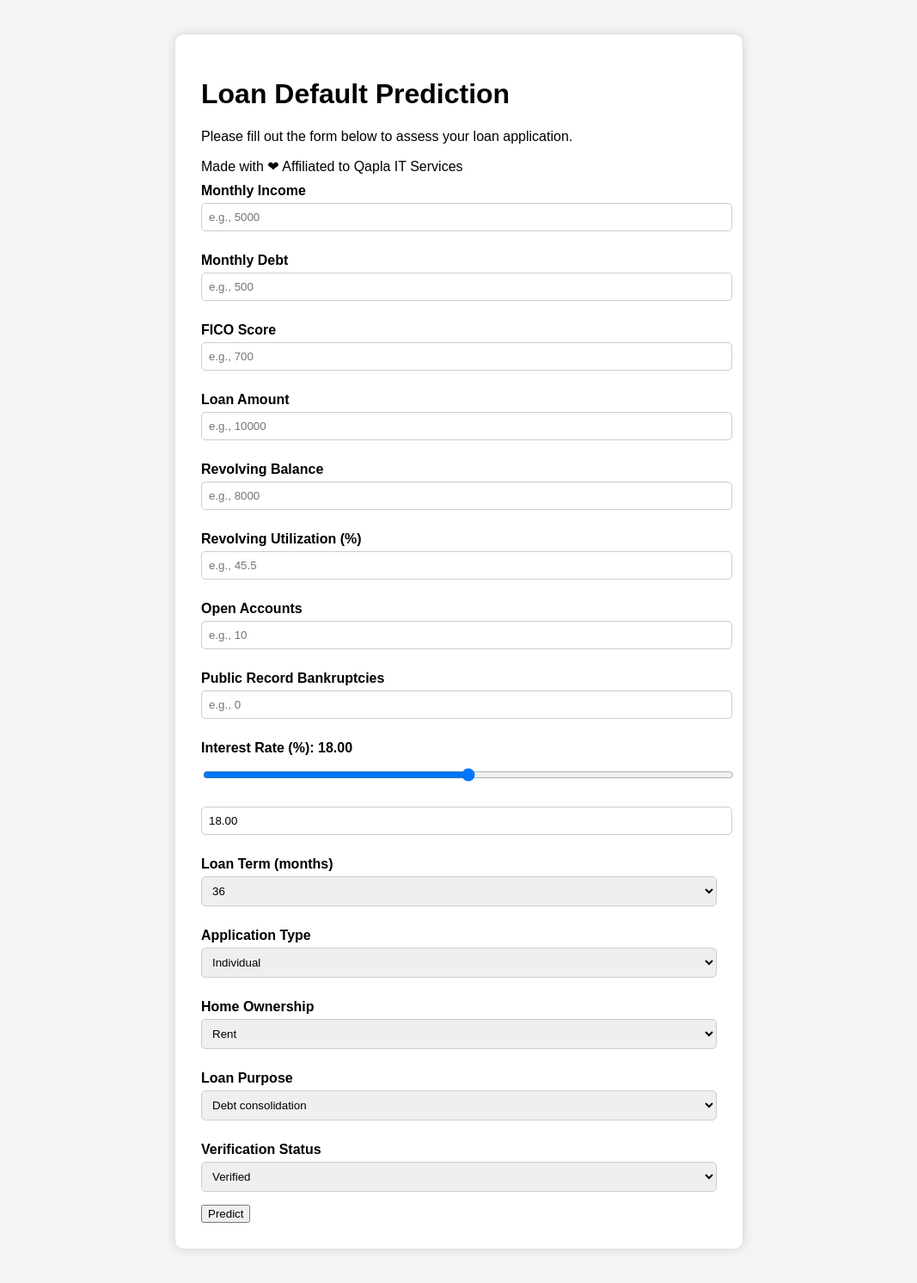
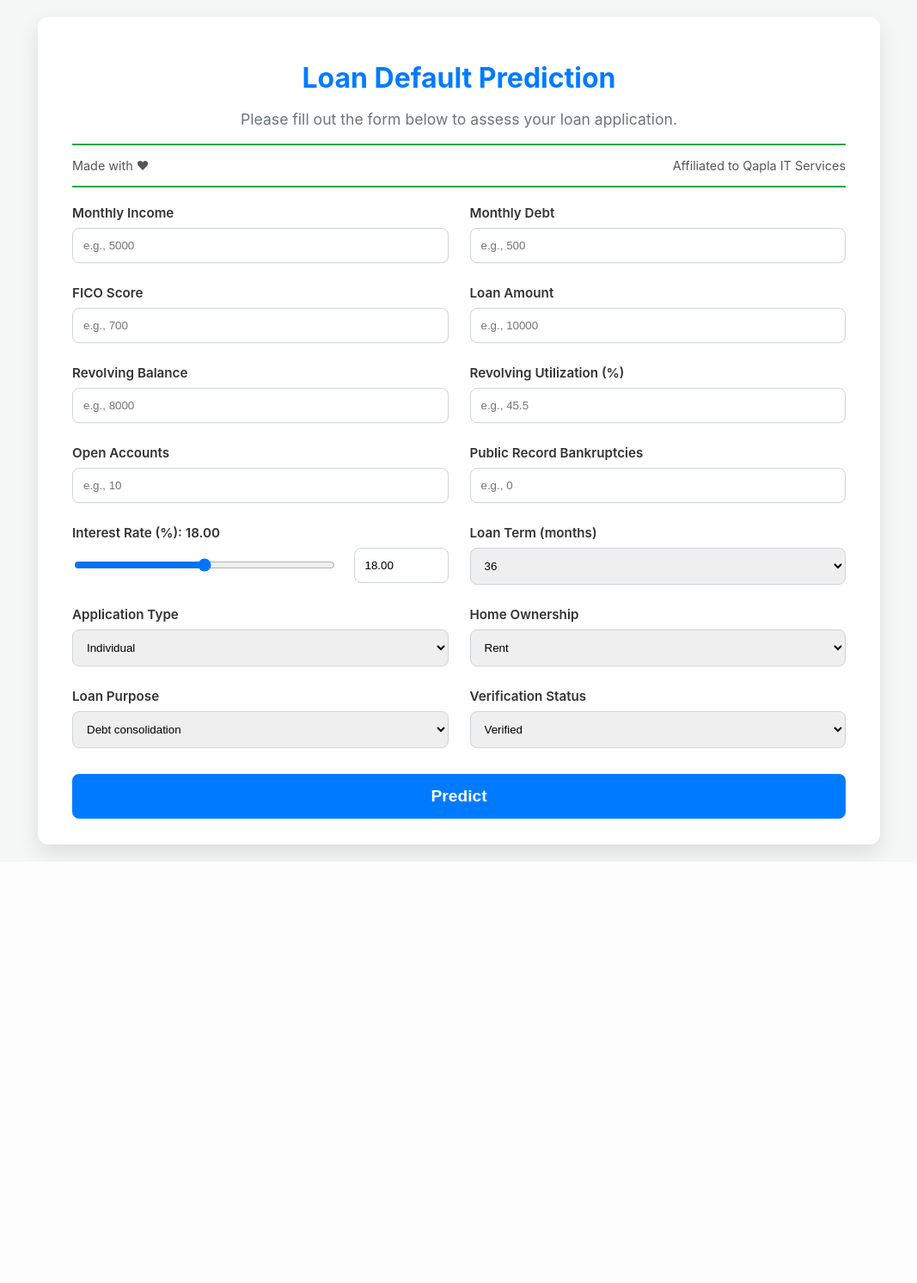
Before and after one commit to Andrew-topG/Loan-Prediction-App, a Flask app: page / in a window 1280 px wide. Shown: the whole page at 86% size, without its empty margins (106-1173 px from the left). After the commit the page ends 1002 px from the top, so only its background shows below. Run offline with Flask 3, Linux system fonts and the light colour scheme; parts of the project's set-up code (start-up, migrations or seed data) failed here and were passed over.

Commit message:
Update style.css
CSS changes

```diff
--- a/static/style.css
+++ b/static/style.css
@@ -1,48 +1,143 @@
+/* General Body and Font Styling */
 body {
-    font-family: Arial, sans-serif;
-    background-color: #f4f4f4;
+    font-family: -apple-system, BlinkMacSystemFont, 'Segoe UI', Roboto, Oxygen, Ubuntu, Cantarell, 'Open Sans', 'Helvetica Neue', sans-serif;
+    background-color: #f4f7f6;
+    color: #333;
     margin: 0;
-    padding: 0;
+    padding: 20px;
+}
+
+main {
+    display: flex;
+    justify-content: center;
+    align-items: center;
 }
 
 .container {
-    background-color: white;
-    max-width: 600px;
-    margin: 40px auto;
-    padding: 30px;
-    border-radius: 10px;
-    box-shadow: 0 0 12px rgba(0, 0, 0, 0.15);
+    background-color: #ffffff;
+    padding: 30px 40px;
+    border-radius: 12px;
+    box-shadow: 0 10px 25px rgba(0, 0, 0, 0.1);
+    width: 100%;
+    max-width: 900px;
 }
 
-h2 {
+/* Header Styling */
+header {
     text-align: center;
-    margin-bottom: 25px;
+    margin-bottom: 20px;
 }
 
-form label {
-    display: block;
-    margin-top: 10px;
-    font-weight: bold;
+header h1 {
+    color: #007bff;
+    margin-bottom: 8px;
 }
 
-form input, form select {
-    width: 100%;
-    padding: 8px;
-    margin-top: 5px;
-    margin-bottom: 15px;
-    border: 1px solid #ccc;
-    border-radius: 5px;
+header p {
+    color: #6c757d;
+    font-size: 1.1em;
 }
 
-input[type="submit"] {
+/* This styles the new "Made by" section under the header */
+.header-info {
+    padding: 15px 0;
+    margin-top: 15px;
+    border-top: 2px solid #28a745; /* Green line on top */
+    border-bottom: 2px solid #28a745; /* Green line on bottom */
+    display: flex;
+    justify-content: space-between;
+    font-size: 0.9em;
+    color: #555;
+}
+
+/* Form Grid Layout - This fixes the overlapping fields */
+.form-grid {
+    display: grid;
+    /* Create two equal-width columns */
+    grid-template-columns: repeat(2, 1fr);
+    /* Set the gap between grid items */
+    gap: 25px;
+    margin-top: 20px;
+}
+
+.form-group {
+    display: flex;
+    flex-direction: column;
+}
+
+/* This makes an item span the full width of the grid */
+.form-group-full {
+    grid-column: 1 / -1;
+}
+
+label {                 /* Form Element Styling */
+    margin-bottom: 8px;
+    font-weight: 600;
+    font-size: 0.95em;
+}
+
+input[type="number"],
+input[type="text"],
+select {
+    width: 100%;
+    padding: 12px;
+    border: 1px solid #ced4da;
+    border-radius: 8px;
+    box-sizing: border-box; /* Ensures padding doesn't affect final width */
+    transition: border-color 0.2s, box-shadow 0.2s;
+}
+
+input:focus, select:focus {
+    outline: none;
+    border-color: #007bff;
+    box-shadow: 0 0 0 3px rgba(0, 123, 255, 0.25);
+}
+
+/* Interest Rate Slider and Input Styling - This puts them side-by-side */
+.slider-container {
+    display: flex;
+    align-items: center;
+    gap: 20px; /* Space between the slider and the number input */
+}
+
+/* The slider takes up the available flexible space */
+.slider-container input[type="range"] {
+    flex-grow: 1;
+    width: 100%; /* Needed for flex to work properly */
+}
+
+/* The number input has a fixed width */
+.slider-container input[type="number"] {
+    width: 110px;
+    flex-shrink: 0; /* Prevents the input from shrinking */
+}
+
+/* Submit Button */
+.submit-btn {
+    width: 100%;
+    padding: 15px;
+    margin-top: 30px;
     background-color: #007bff;
     color: white;
+    border: none;
+    border-radius: 8px;
+    font-size: 1.2em;
     font-weight: bold;
     cursor: pointer;
-    border: none;
-    transition: background-color 0.3s ease;
+    transition: background-color 0.3s;
 }
 
-input[type="submit"]:hover {
+.submit-btn:hover {
     background-color: #0056b3;
 }
+
+@media (max-width: 768px) {  /* Responsive adjustments for smaller screens */
+    .form-grid {
+        grid-template-columns: 1fr; /* Stack to a single column */
+    }
+    .header-info {
+        flex-direction: column;
+        gap: 5px;
+        align-items: center;
+    }
+}
```
